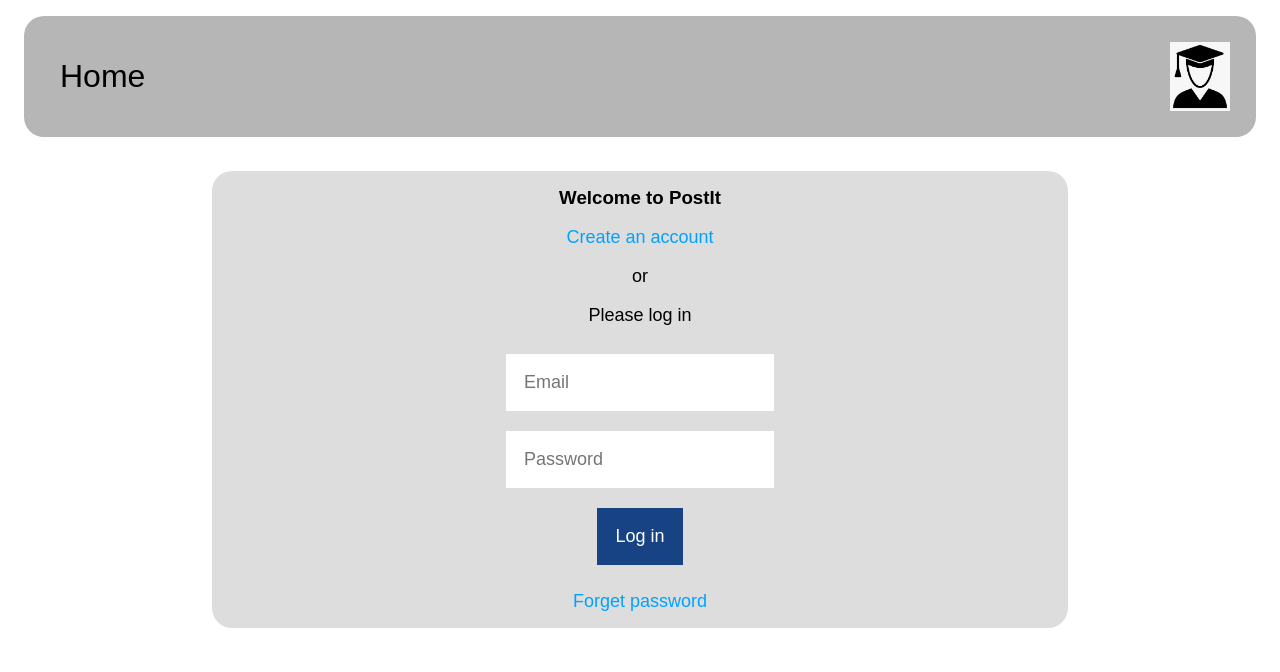
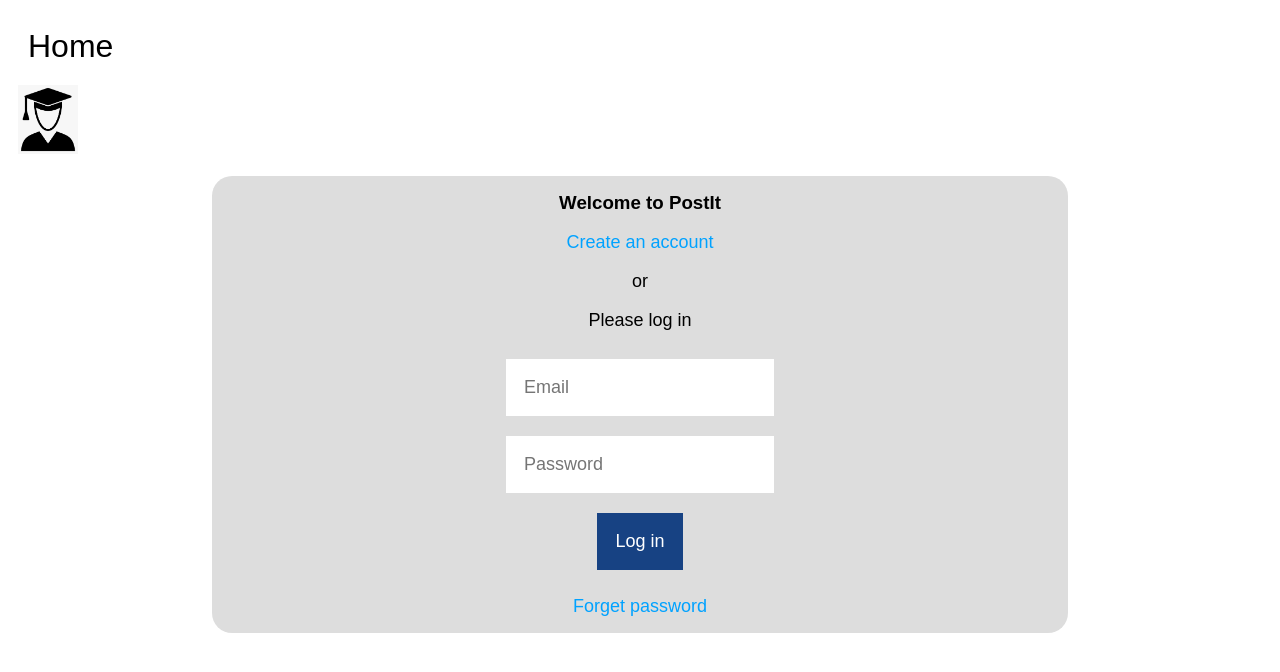
Before and after one commit to peroksiid/wad_hw_1, a plain HTML site: page login.html in a window 1280 px wide. Drawn offline with Linux system fonts and the light colour scheme.

Commit message:
Update login.html

```diff
--- a/login.html
+++ b/login.html
@@ -8,7 +8,7 @@
 </head>
 
 <body>
-    <header class="header">
+    <header>
         <ul class="nav">
             <li><a href="index.html">Home</a></li>
         </ul>
```
